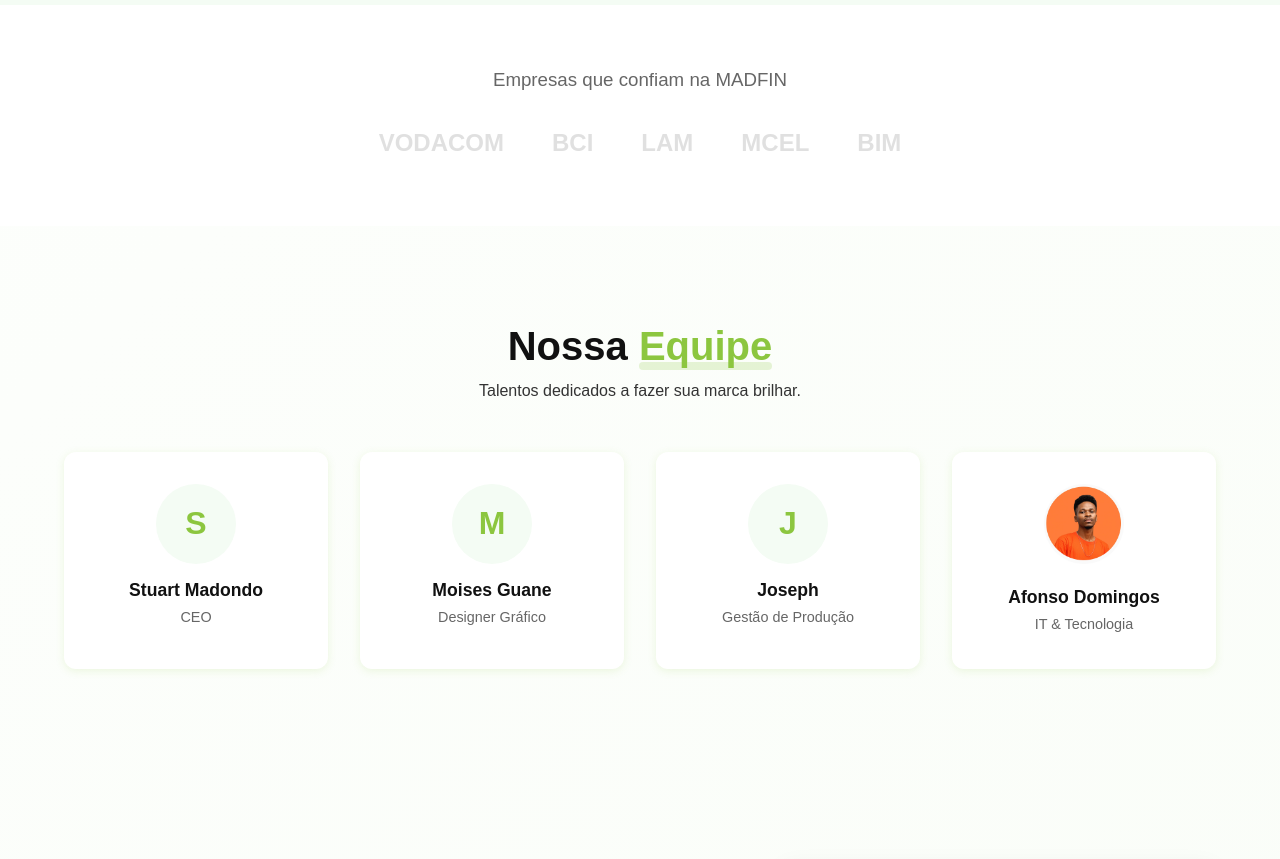
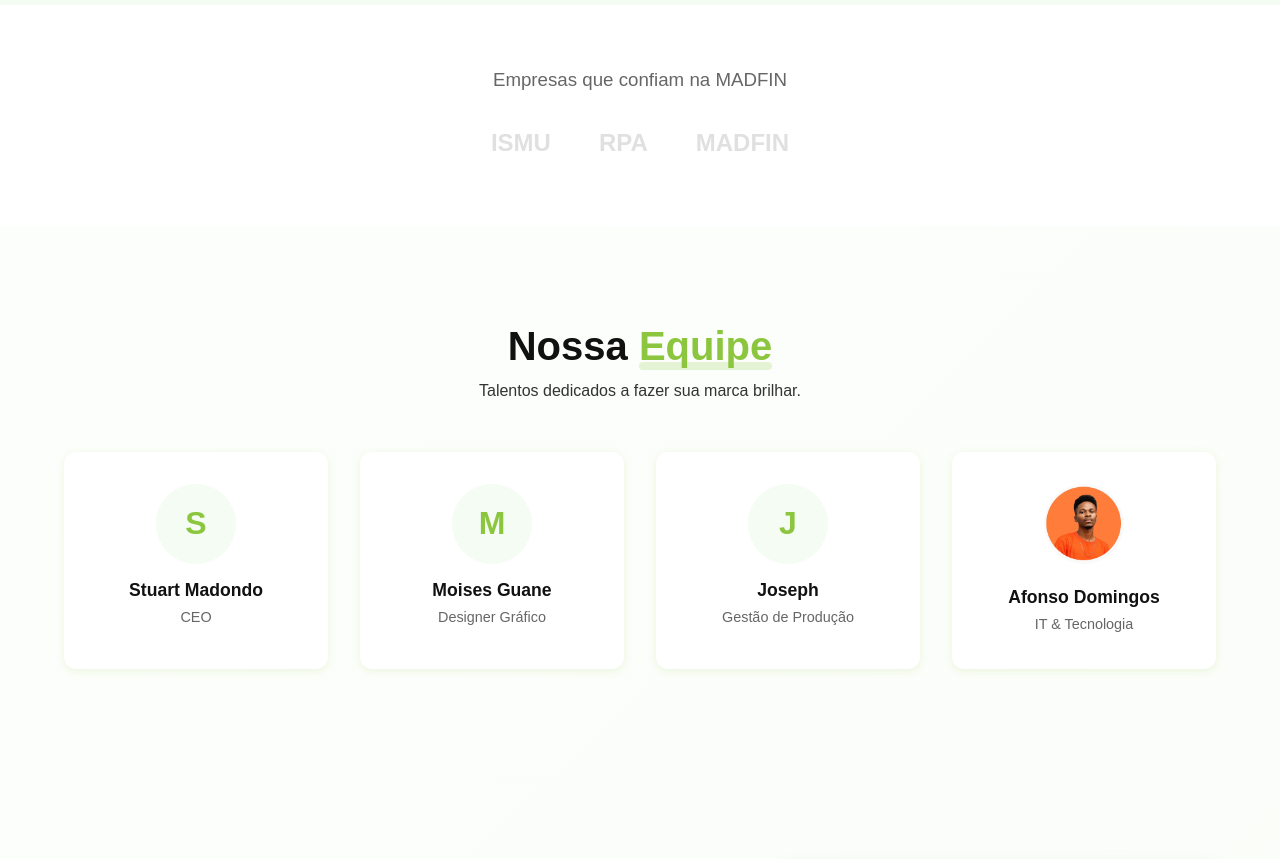
Before and after one commit to afonsoDomingos/madfin, a Vue app in the folder frontend/: page / in a window 1280 px wide. Shown: the part 2520-3379 px from the top of the page. Built offline with nearby package versions, Linux system fonts and the light colour scheme.

Commit message:
Update partners: ISMU, RPA, MADFIN

```diff
--- a/frontend/src/views/HomeView.vue
+++ b/frontend/src/views/HomeView.vue
@@ -71,12 +71,9 @@
         <div class="container">
             <h3>Empresas que confiam na MADFIN</h3>
             <div class="partners-grid">
-                <!-- Using placeholders for now -->
-                <div class="partner-logo">VODACOM</div>
-                <div class="partner-logo">BCI</div>
-                <div class="partner-logo">LAM</div>
-                <div class="partner-logo">MCEL</div>
-                <div class="partner-logo">BIM</div>
+                <div class="partner-logo">ISMU</div>
+                <div class="partner-logo">RPA</div>
+                <div class="partner-logo">MADFIN</div>
             </div>
         </div>
     </section>
```
